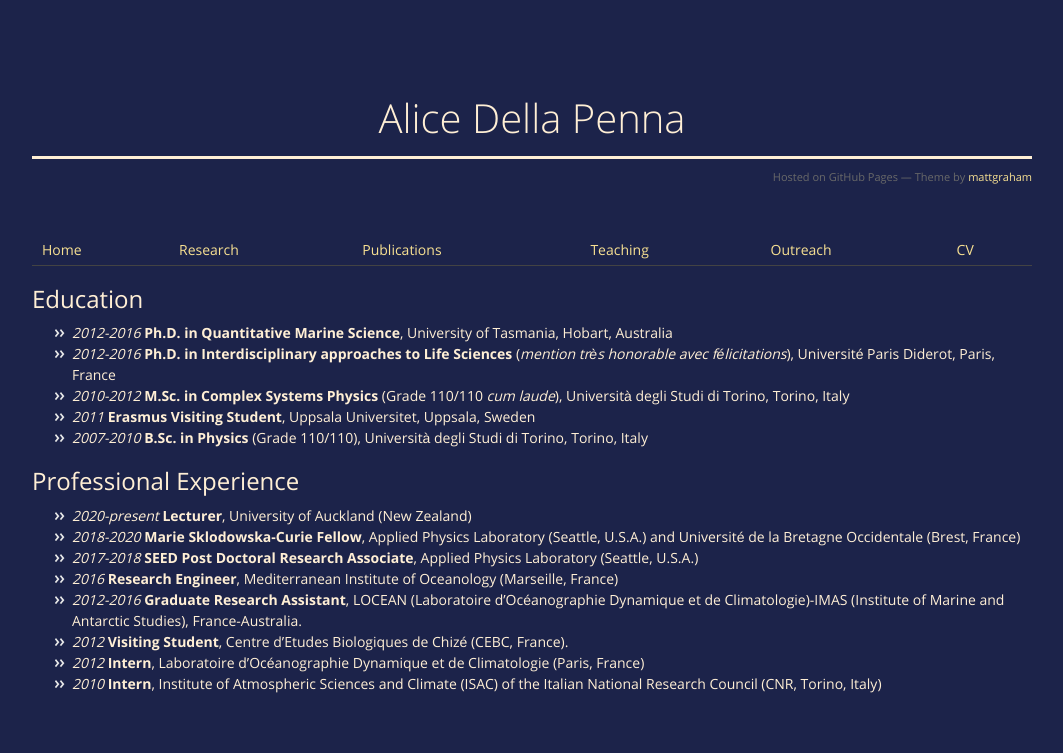
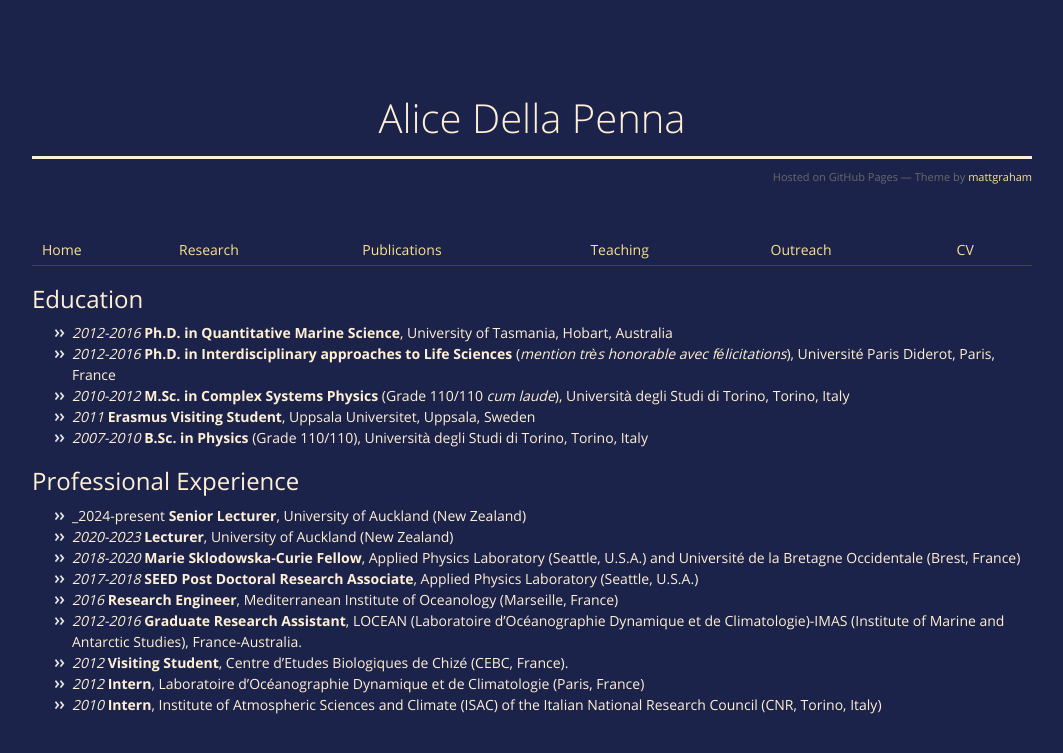
Before and after one commit to AliceDellaPenna/alicedellapenna.github.io, a Jekyll site: the page built from vita.md, in a window 1280 px wide. Shown: the top 753 px of the page, without its empty margins (108-1171 px from the left). Built offline with Jekyll 4.4.1, drawn with Linux system fonts in a browser that asks for light colours; the repository's description, which GitHub fills in, is left out.

Commit message:
Update vita.md

```diff
--- a/vita.md
+++ b/vita.md
@@ -17,7 +17,8 @@ title: vita
 
 ## Professional Experience
 
-* _2020-present_ **Lecturer**, University of Auckland (New Zealand)
+* _2024-present **Senior Lecturer**, University of Auckland (New Zealand)
+* _2020-2023_ **Lecturer**, University of Auckland (New Zealand)
 * _2018-2020_  **Marie Sklodowska-Curie Fellow**, Applied Physics Laboratory (Seattle, U.S.A.) and Université de la Bretagne Occidentale (Brest, France)
 * _2017-2018_ **SEED Post Doctoral Research Associate**, Applied Physics Laboratory (Seattle, U.S.A.)
 * _2016_  **Research Engineer**, Mediterranean Institute of Oceanology (Marseille, France)
```
